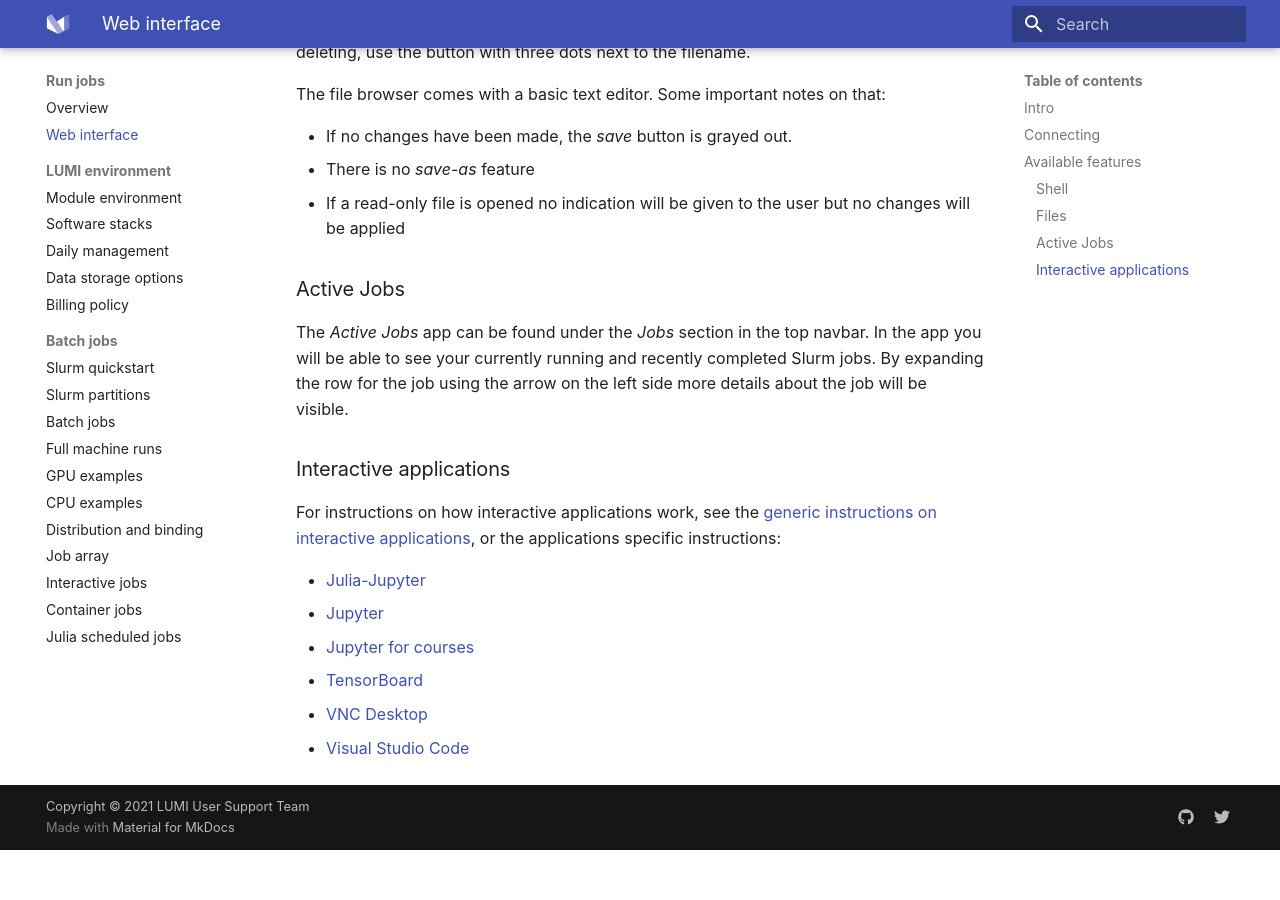
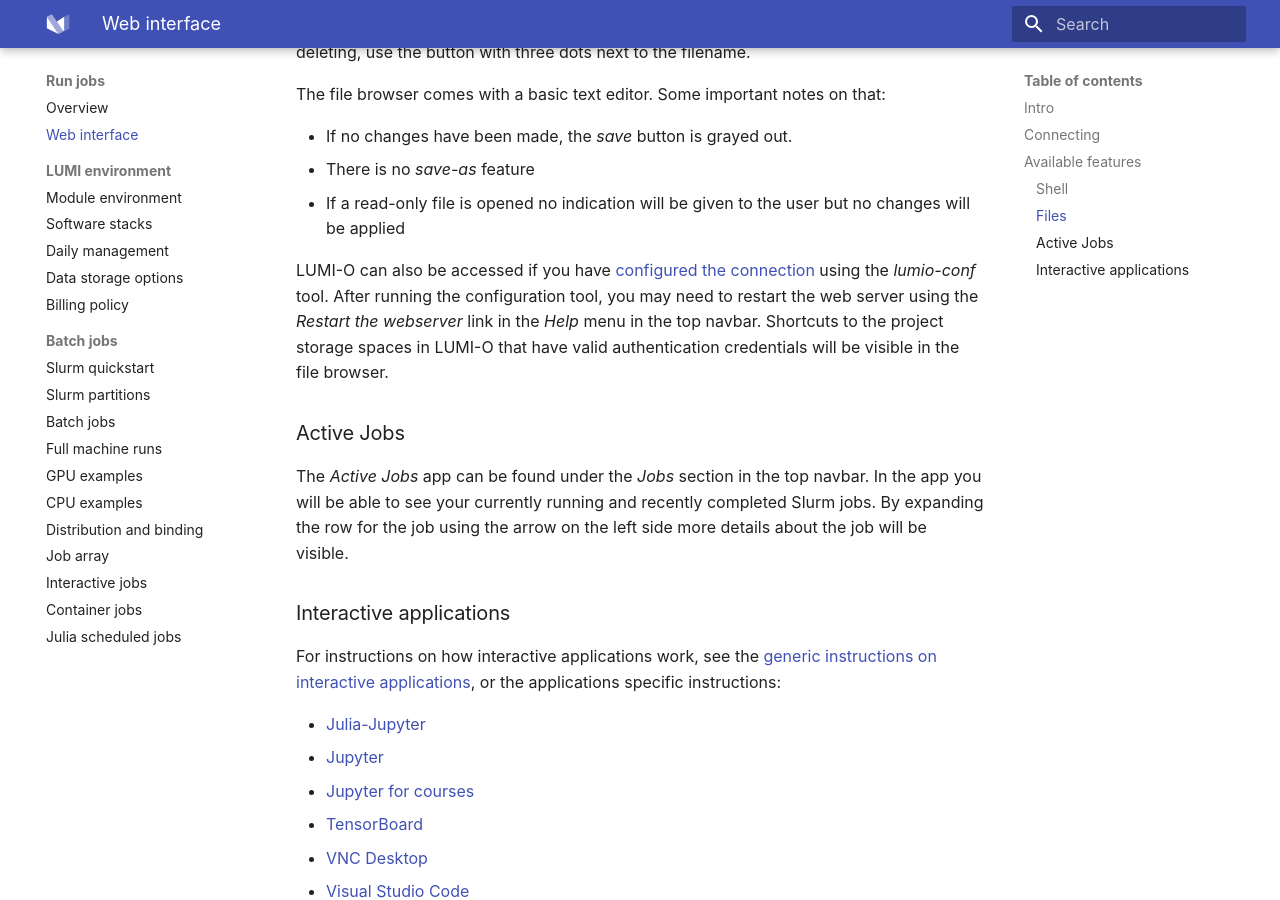
Before and after one commit to Lumi-supercomputer/lumi-userguide, an MkDocs documentation site: the page built from docs/runjobs/webui/index.md, in a window 1280 px wide and 900 px high, scrolled down 4016 px. Built offline with MkDocs 1.6.1 and Material for MkDocs 9.7.7, drawn with Linux system fonts in a browser that asks for light colours; before the commit the page ends 4866 px from its top, so only the background shows below that.

Commit message:
Add LUMI-O usage in web interface

```diff
--- a/docs/runjobs/webui/index.md
+++ b/docs/runjobs/webui/index.md
@@ -77,6 +77,12 @@
 - There is no _save-as_ feature
 - If a read-only file is opened no indication will be given to the user but no changes will be applied
 
+LUMI-O can also be accessed if you have [configured the connection](https://docs.lumi-supercomputer.eu/storage/lumio/#configuring-the-lumi-o-connection)
+using the _lumio-conf_ tool.
+After running the configuration tool, you may need to restart the web server using the _Restart the webserver_ link in the _Help_ menu in the top navbar.
+Shortcuts to the project storage spaces in LUMI-O that have valid authentication credentials will be visible in the file browser.
+
+
 ### Active Jobs
 
 The _Active Jobs_ app can be found under the _Jobs_ section in the top navbar.
```
